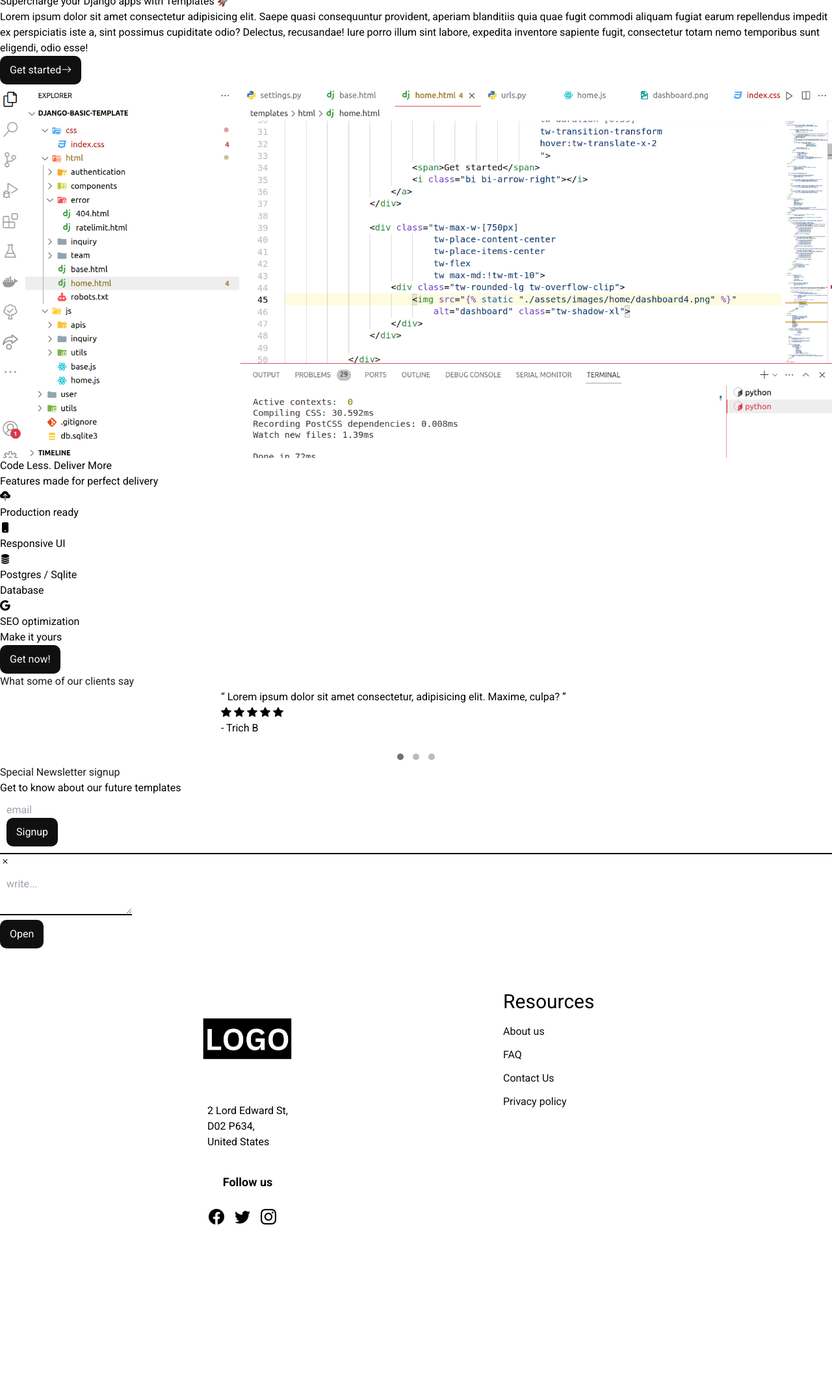
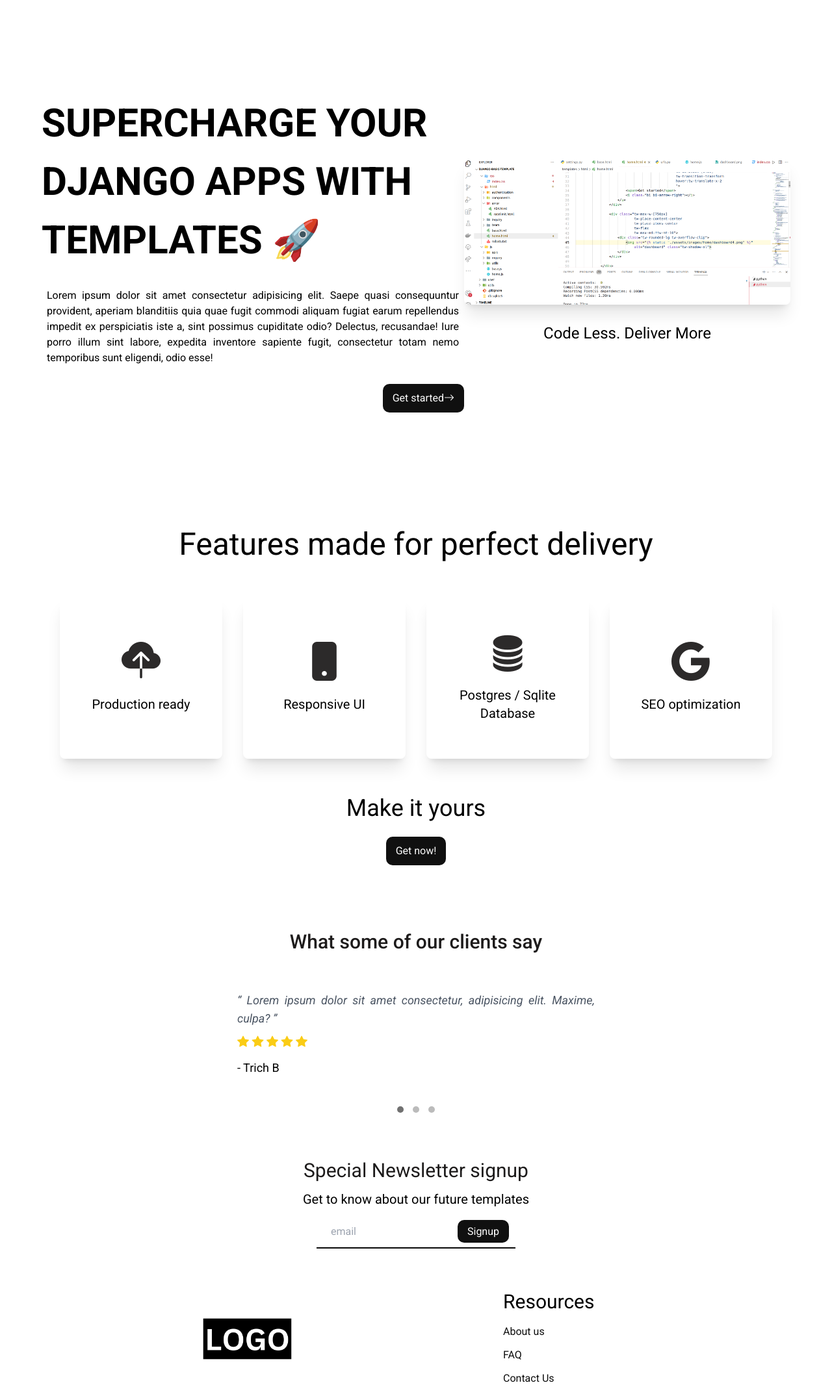
Before and after one commit to wesordonez/web-dev-template, a Django app: page / in a window 1280 px wide. Shown: the part 60-2209 px from the top of the page at 65% size. Before the commit the page ends 1945 px from the top, so only its background shows below. Run offline with Django 4.2, Linux system fonts and the light colour scheme; parts of the project's set-up code (start-up, migrations or seed data) failed here and were passed over; some libraries are stand-ins or nearby versions; some web fonts are replaced.

Commit message:
removed tw- prefix in home.html

```diff
--- a/styling/static/css/dist/styles.css
+++ b/styling/static/css/dist/styles.css
@@ -675,6 +687,30 @@ video {
 
 .mt-auto {
   margin-top: auto;
+}
+
+.ml-auto {
+  margin-left: auto;
+}
+
+.mt-10 {
+  margin-top: 2.5rem;
+}
+
+.mt-2 {
+  margin-top: 0.5rem;
+}
+
+.mt-4 {
+  margin-top: 1rem;
+}
+
+.mt-5 {
+  margin-top: 1.25rem;
+}
+
+.mt-\[5\%\] {
+  margin-top: 5%;
 }
 
 .block {
@@ -730,8 +766,32 @@ video {
   height: max-content;
 }
 
+.h-\[150px\] {
+  height: 150px;
+}
+
+.h-\[250px\] {
+  height: 250px;
+}
+
+.h-\[35px\] {
+  height: 35px;
+}
+
+.max-h-\[150px\] {
+  max-height: 150px;
+}
+
+.max-h-\[450px\] {
+  max-height: 450px;
+}
+
 .min-h-\[100vh\] {
   min-height: 100vh;
+}
+
+.min-h-\[50px\] {
+  min-height: 50px;
 }
 
 .w-\[250px\] {
@@ -755,8 +815,32 @@ video {
   width: max-content;
 }
 
+.w-\[450px\] {
+  width: 450px;
+}
+
+.min-w-\[550px\] {
+  min-width: 550px;
+}
+
 .max-w-\[150px\] {
   max-width: 150px;
+}
+
+.max-w-\[100vw\] {
+  max-width: 100vw;
+}
+
+.max-w-\[550px\] {
+  max-width: 550px;
+}
+
+.max-w-\[650px\] {
+  max-width: 650px;
+}
+
+.max-w-\[750px\] {
+  max-width: 750px;
 }
 
 .border-collapse {
@@ -778,6 +875,10 @@ video {
 
 .flex-col {
   flex-direction: column;
+}
+
+.place-content-center {
+  place-content: center;
 }
 
 .place-content-around {
@@ -798,6 +899,10 @@ video {
 
 .justify-center {
   justify-content: center;
+}
+
+.justify-around {
+  justify-content: space-around;
 }
 
 .gap-1 {
@@ -824,8 +929,40 @@ video {
   gap: 20px;
 }
 
+.gap-2 {
+  gap: 0.5rem;
+}
+
+.gap-8 {
+  gap: 2rem;
+}
+
+.gap-\[10\%\] {
+  gap: 10%;
+}
+
+.gap-\[5\%\] {
+  gap: 5%;
+}
+
+.overflow-hidden {
+  overflow: hidden;
+}
+
+.overflow-clip {
+  overflow: clip;
+}
+
 .rounded-md {
   border-radius: 0.375rem;
+}
+
+.rounded-lg {
+  border-radius: 0.5rem;
+}
+
+.rounded-xl {
+  border-radius: 0.75rem;
 }
 
 .border {
@@ -856,6 +993,10 @@ video {
   background-color: rgb(255 255 255 / var(--tw-bg-opacity, 1));
 }
 
+.bg-transparent {
+  background-color: transparent;
+}
+
 .object-contain {
   -o-object-fit: contain;
      object-fit: contain;
@@ -873,6 +1014,18 @@ video {
   padding: 5%;
 }
 
+.p-3 {
+  padding: 0.75rem;
+}
+
+.p-4 {
+  padding: 1rem;
+}
+
+.p-6 {
+  padding: 1.5rem;
+}
+
 .px-4 {
   padding-left: 1rem;
   padding-right: 1rem;
@@ -883,8 +1036,17 @@ video {
   padding-right: 10%;
 }
 
+.px-3 {
+  padding-left: 0.75rem;
+  padding-right: 0.75rem;
+}
+
 .text-center {
   text-align: center;
+}
+
+.text-justify {
+  text-align: justify;
 }
 
 .font-serif {
@@ -921,8 +1083,39 @@ video {
   line-height: 1.75rem;
 }
 
+.text-4xl {
+  font-size: 2.25rem;
+  line-height: 2.5rem;
+}
+
+.text-6xl {
+  font-size: 3.75rem;
+  line-height: 1;
+}
+
+.text-sm {
+  font-size: 0.875rem;
+  line-height: 1.25rem;
+}
+
 .font-semibold {
   font-weight: 600;
+}
+
+.font-medium {
+  font-weight: 500;
+}
+
+.font-normal {
+  font-weight: 400;
+}
+
+.uppercase {
+  text-transform: uppercase;
+}
+
+.italic {
+  font-style: italic;
 }
 
 .leading-normal {
@@ -943,8 +1136,40 @@ video {
   color: rgb(255 255 255 / var(--tw-text-opacity, 1));
 }
 
+.text-\[\#2c2a2a\] {
+  --tw-text-opacity: 1;
+  color: rgb(44 42 42 / var(--tw-text-opacity, 1));
+}
+
+.text-gray-600 {
+  --tw-text-opacity: 1;
+  color: rgb(75 85 99 / var(--tw-text-opacity, 1));
+}
+
+.text-yellow-400 {
+  --tw-text-opacity: 1;
+  color: rgb(250 204 21 / var(--tw-text-opacity, 1));
+}
+
 .opacity-100 {
   opacity: 1;
+}
+
+.shadow-2xl {
+  --tw-shadow: 0 25px 50px -12px rgb(0 0 0 / 0.25);
+  --tw-shadow-colored: 0 25px 50px -12px var(--tw-shadow-color);
+  box-shadow: var(--tw-ring-offset-shadow, 0 0 #0000), var(--tw-ring-shadow, 0 0 #0000), var(--tw-shadow);
+}
+
+.shadow-xl {
+  --tw-shadow: 0 20px 25px -5px rgb(0 0 0 / 0.1), 0 8px 10px -6px rgb(0 0 0 / 0.1);
+  --tw-shadow-colored: 0 20px 25px -5px var(--tw-shadow-color), 0 8px 10px -6px var(--tw-shadow-color);
+  box-shadow: var(--tw-ring-offset-shadow, 0 0 #0000), var(--tw-ring-shadow, 0 0 #0000), var(--tw-shadow);
+}
+
+.outline-none {
+  outline: 2px solid transparent;
+  outline-offset: 2px;
 }
 
 .filter {
@@ -957,12 +1182,29 @@ video {
   transition-duration: 150ms;
 }
 
+.transition-transform {
+  transition-property: transform;
+  transition-timing-function: cubic-bezier(0.4, 0, 0.2, 1);
+  transition-duration: 150ms;
+}
+
 .duration-\[0\.3s\] {
   transition-duration: 0.3s;
 }
 
 .ease-in-out {
   transition-timing-function: cubic-bezier(0.4, 0, 0.2, 1);
+}
+
+.hover\:translate-x-2:hover {
+  --tw-translate-x: 0.5rem;
+  transform: translate(var(--tw-translate-x), var(--tw-translate-y)) rotate(var(--tw-rotate)) skewX(var(--tw-skew-x)) skewY(var(--tw-skew-y)) scaleX(var(--tw-scale-x)) scaleY(var(--tw-scale-y));
+}
+
+.hover\:scale-\[1\.05\]:hover {
+  --tw-scale-x: 1.05;
+  --tw-scale-y: 1.05;
+  transform: translate(var(--tw-translate-x), var(--tw-translate-y)) rotate(var(--tw-rotate)) skewX(var(--tw-skew-x)) skewY(var(--tw-skew-y)) scaleX(var(--tw-scale-x)) scaleY(var(--tw-scale-y));
 }
 
 @media not all and (min-width: 1024px) {
--- a/templates/html/home.html
+++ b/templates/html/home.html
@@ -5,47 +5,47 @@
 
 {% block content %}
 
-    <section class="tw-w-full tw-min-h-[100vh]  tw-max-w-[100vw]
-                        tw-flex tw-flex-col tw-overflow-hidden tw-relative"
+    <section class="w-full min-h-[100vh]  max-w-[100vw]
+                        flex flex-col overflow-hidden relative"
                         id="hero-section"
                         >
 
-            <div class="tw-w-full tw-h-full tw-p-[5%]
-                        tw-place-content-center tw-min-h-[100vh]
-                        tw-justify-around tw-place-items-center
-                        tw-flex max-lg:tw-flex-col">
+            <div class="w-full h-full p-[5%]
+                        place-content-center min-h-[100vh]
+                        justify-around place-items-center
+                        flex max-lg:flex-col">
 
-                <div class="tw-flex tw-flex-col tw-place-content-center tw-max-w-[650px] tw-min-w-[550px]
-                            max-md:tw-min-w-[300px]">
-                    <h1 class="tw-text-6xl tw-font-semibold tw-uppercase
-                            tw-leading-normal max-md:tw-text-5xl max-md:tw-leading-[70px]">
+                <div class="flex flex-col place-content-center max-w-[650px] min-w-[550px]
+                            max-md:min-w-[300px]">
+                    <h1 class="text-6xl font-semibold uppercase
+                            leading-normal max-md:text-5xl max-md:leading-[70px]">
                         Supercharge your Django
                         apps with Templates 🚀
                     </h1>
-                    <div class="tw-mt-5 tw-p-2 tw-text-justify max-md:tw-max-w-full">
+                    <div class="mt-5 p-2 text-justify max-md:max-w-full">
                         Lorem ipsum dolor sit amet consectetur adipisicing elit. Saepe quasi consequuntur provident, aperiam blanditiis quia quae fugit commodi aliquam fugiat earum repellendus impedit ex perspiciatis iste a, sint possimus cupiditate odio? Delectus, recusandae! Iure porro illum sint labore, expedita inventore sapiente fugit, consectetur totam nemo temporibus sunt eligendi, odio esse!
                     </div>
 
                     <a href="https://github.com/PaulleDemon/Django-website-template"
-                                        class="btn tw-mt-5 tw-ml-auto
-                                                tw-duration-[0.3s]
-                                                tw-transition-transform
-                                                hover:tw-translate-x-2
+                                        class="btn mt-5 ml-auto
+                                                duration-[0.3s]
+                                                transition-transform
+                                                hover:translate-x-2
                                                 ">
                         <span>Get started</span>
                         <i class="bi bi-arrow-right"></i>
                     </a>
                 </div>
 
-                <div class="tw-max-w-[750px]
-                            tw-place-content-center
-                            tw-place-items-center
-                            tw max-md:!tw-mt-10">
-                    <div class="tw-rounded-lg tw-overflow-clip tw-shadow-xl ">
+                <div class="max-w-[750px]
+                            place-content-center
+                            place-items-center
+                            tw max-md:!mt-10">
+                    <div class="rounded-lg overflow-clip shadow-xl ">
                         <img src="{% static './assets/images/home/dashboard.png' %}"
-                                alt="dashboard" class="tw-w-full tw-h-full">
+                                alt="dashboard" class="w-full h-full">
                     </div>
-                    <div class="tw-mt-5 tw-p-2 tw-text-justify tw-text-2xl">
+                    <div class="mt-5 p-2 text-justify text-2xl">
                         Code Less. Deliver More
                     </div>
                 </div>
@@ -55,82 +55,82 @@
     </section>
 
 
-    <section class="tw-w-full  tw-max-w-[100vw]
-                    tw-flex tw-flex-col tw-overflow-hidden tw-relative
-                    tw-place-items-center
-                    tw-place-content-center
-                    tw-p-6
+    <section class="w-full  max-w-[100vw]
+                    flex flex-col overflow-hidden relative
+                    place-items-center
+                    place-content-center
+                    p-6
                     "
                     >
 
-        <h2 class="tw-text-5xl max-md:tw-text-3xl">Features made for perfect delivery</h2>
+        <h2 class="text-5xl max-md:text-3xl">Features made for perfect delivery</h2>
 
-        <div class="tw-flex max-lg:tw-flex-col tw-w-full tw-gap-8
-                    tw-place-content-center tw-mt-10 tw-p-4
-                    tw-place-items-center
+        <div class="flex max-lg:flex-col w-full gap-8
+                    place-content-center mt-10 p-4
+                    place-items-center
                     ">
 
-            <div class="tw-w-[250px] tw-h-[250px]
-                        tw-flex tw-flex-col tw-shadow-xl
-                        tw-rounded-lg
-                        tw-place-content-center tw-place-items-center
+            <div class="w-[250px] h-[250px]
+                        flex flex-col shadow-xl
+                        rounded-lg
+                        place-content-center place-items-center
                         ">
                 <i class="bi bi-cloud-upload-fill
-                            tw-text-[#2c2a2a]
-                            tw-text-6xl"></i>
-                <h3 class="tw-text-xl tw-mt-5">Production ready</h2>
+                            text-[#2c2a2a]
+                            text-6xl"></i>
+                <h3 class="text-xl mt-5">Production ready</h2>
             </div>
-            <div class="tw-w-[250px] tw-h-[250px]
-                        tw-flex tw-flex-col tw-shadow-xl
-                        tw-rounded-lg
-                        tw-place-content-center tw-place-items-center
+            <div class="w-[250px] h-[250px]
+                        flex flex-col shadow-xl
+                        rounded-lg
+                        place-content-center place-items-center
                         ">
                 <i class="bi bi-phone-fill
-                        tw-text-[#2c2a2a]
-                            tw-text-6xl"></i>
-                <h3 class="tw-text-xl tw-text-center tw-mt-5">Responsive UI</h2>
+                        text-[#2c2a2a]
+                            text-6xl"></i>
+                <h3 class="text-xl text-center mt-5">Responsive UI</h2>
             </div>
-            <div class="tw-w-[250px] tw-h-[250px]
-                        tw-flex tw-flex-col tw-shadow-xl
-                        tw-rounded-lg
-                        tw-place-content-center tw-place-items-center
+            <div class="w-[250px] h-[250px]
+                        flex flex-col shadow-xl
+                        rounded-lg
+                        place-content-center place-items-center
                         ">
                 <i class="bi bi-database-fill
-                        tw-text-[#2c2a2a]
-                            tw-text-6xl"></i>
-                <h3 class="tw-text-xl tw-text-center tw-mt-5">
+                        text-[#2c2a2a]
+                            text-6xl"></i>
+                <h3 class="text-xl text-center mt-5">
                     Postgres / Sqlite <br> Database
                 </h2>
             </div>
 
-            <div class="tw-w-[250px] tw-h-[250px]
-                        tw-flex tw-flex-col tw-shadow-xl
-                        tw-rounded-lg
-                        tw-place-content-center tw-place-items-center
+            <div class="w-[250px] h-[250px]
+                        flex flex-col shadow-xl
+                        rounded-lg
+                        place-content-center place-items-center
                         ">
                 <i class="bi bi-google
-                        tw-text-[#2c2a2a]
-                            tw-text-6xl"></i>
-                <h3 class="tw-text-xl tw-text-center tw-mt-5">SEO optimization</h2>
+                        text-[#2c2a2a]
+                            text-6xl"></i>
+                <h3 class="text-xl text-center mt-5">SEO optimization</h2>
             </div>
 
         </div>
 
     </section>
 
-    <section class="tw-w-full tw-flex
-                    tw-place-content-center
-                    tw-px-[10%]
-                    tw-p-4
-                    tw-gap-[10%]
-                    tw-place-items-center
-                    max-md:tw-flex-col
-                    tw-overflow-hidden
+    <section class="w-full flex
+                    place-content-center
+                    px-[10%]
+                    p-4
+                    gap-[10%]
+                    place-items-center
+                    max-md:flex-col
+                    overflow-hidden
                     "
                     >
-        <div class="tw-flex tw-flex-col tw-place-items-center tw-gap-2">
-            <h3 class="tw-text-4xl max-md:tw-text-3xl">Make it yours</h3>
-            <a class="btn tw-mt-4 tw-rounded-xl hover:tw-scale-[1.05] tw-duration-[0.3s]"
+        <div class="flex flex-col place-items-center gap-2">
+            <h3 class="text-4xl max-md:text-3xl">Make it yours</h3>
+            <a class="btn mt-4 rounded-xl hover:scale-[1.05] duration-[0.3s]"
                 href="https://github.com/PaulleDemon/Django-website-template"
             >
                 Get now!
@@ -138,64 +138,64 @@
         </div>
     </section>
 
-    <section class="tw-mt-5 tw-w-full tw-flex tw-flex-col tw-p-[5%]
-                     tw-place-items-center">
+    <section class="mt-5 w-full flex flex-col p-[5%]
+                     place-items-center">
 
-        <h2 class="tw-text-3xl max-md:tw-text-xl primary-text-color tw-font-medium">
+        <h2 class="text-3xl max-md:text-xl primary-text-color font-medium">
             What some of our clients say
         </h2>
 
-        <div class="tw-mt-[5%] tw-flex tw-w-full tw-place-content-center tw-gap-[5%]">
+        <div class="mt-[5%] flex w-full place-content-center gap-[5%]">
 
-            <div class="review-container tw-flex tw-flex-col">
-                <div class="tw-flex tw-h-[150px] tw-max-w-[550px]">
-                    <div class="slides fade tw-text-lg max-md:tw-text-base tw-text-justify">
-                        <q class="tw-italic tw-text-gray-600">
+            <div class="review-container flex flex-col">
+                <div class="flex h-[150px] max-w-[550px]">
+                    <div class="slides fade text-lg max-md:text-base text-justify">
+                        <q class="italic text-gray-600">
                             Lorem ipsum dolor sit amet consectetur, adipisicing elit. Maxime, culpa?
                         </q>
-                        <div class="tw-mt-2 tw-text-yellow-400">
+                        <div class="mt-2 text-yellow-400">
                             <i class="bi bi-star-fill"></i>
                             <i class="bi bi-star-fill"></i>
                             <i class="bi bi-star-fill"></i>
                             <i class="bi bi-star-fill"></i>
                             <i class="bi bi-star-fill"></i>
                         </div>
-                        <p class="tw-mt-3">- Trich B</p>
+                        <p class="mt-3">- Trich B</p>
                     </div>
 
-                    <div class="slides fade tw-text-lg max-md:tw-text-base tw-text-justify">
-                        <q class="tw-italic tw-text-gray-600 ">
+                    <div class="slides fade text-lg max-md:text-base text-justify">
+                        <q class="italic text-gray-600 ">
                             Lorem ipsum dolor, sit amet consectetur adipisicing elit. Amet aspernatur optio deleniti soluta atque esse explicabo suscipit totam repudiandae voluptate.
                         </q>
-                        <div class="tw-mt-2 tw-text-yellow-400">
+                        <div class="mt-2 text-yellow-400">
                             <i class="bi bi-star-fill"></i>
                             <i class="bi bi-star-fill"></i>
                             <i class="bi bi-star-fill"></i>
                             <i class="bi bi-star-fill"></i>
                             <i class="bi bi-star-fill"></i>
                         </div>
-                        <p class="tw-mt-3">- Bára Müllerová</p>
+                        <p class="mt-3">- Bára Müllerová</p>
                     </div>
 
-                    <div class="slides fade tw-text-lg max-md:tw-text-base tw-text-justify">
+                    <div class="slides fade text-lg max-md:text-base text-justify">
 
-                        <q class="tw-italic tw-text-gray-600 ">
+                        <q class="italic text-gray-600 ">
                             Lorem ipsum dolor sit amet consectetur adipisicing elit. Sequi, ad.
                         </q>
-                        <div class="tw-mt-2 tw-text-yellow-400">
+                        <div class="mt-2 text-yellow-400">
                             <i class="bi bi-star-fill"></i>
                             <i class="bi bi-star-fill"></i>
                             <i class="bi bi-star-fill"></i>
                             <i class="bi bi-star-fill"></i>
                             <i class="bi bi-star-fill"></i>
                         </div>
-                        <p class="tw-mt-3">- Matt freeman</p>
+                        <p class="mt-3">- Matt freeman</p>
 
                     </div>
                 </div>
 
                 <!-- Navigation dots -->
-                <div class="dots-container tw-mt-auto">
+                <div class="dots-container mt-auto">
                     <span class="dot"></span>
                     <span class="dot"></span>
                     <span class="dot"></span>
@@ -207,38 +207,38 @@
 
     </section>
 
-    <section class="tw-w-full tw-flex
-                    tw-flex-col
-                    tw-place-content-center
-                    tw-px-[10%]
+    <section class="w-full flex
+                    flex-col
+                    place-content-center
+                    px-[10%]
 
-                    tw-gap-[10%]
-                    tw-place-items-center
+                    gap-[10%]
+                    place-items-center
                     ">
 
-        <div class="tw-w-full tw-place-content-center
-                    tw-flex tw-flex-col tw-gap-3
-                    tw-place-items-center
+        <div class="w-full place-content-center
+                    flex flex-col gap-3
+                    place-items-center
                     ">
 
-            <h2 class="tw-text-3xl max-md:tw-text-2xl primary-text-color">Special Newsletter signup</h2>
-            <h2 class="tw-text-xl max-md:tw-text-lg">Get to know about our future templates</h2>
+            <h2 class="text-3xl max-md:text-2xl primary-text-color">Special Newsletter signup</h2>
+            <h2 class="text-xl max-md:text-lg">Get to know about our future templates</h2>
 
             {% comment %} {% include "html/newsletter/form.html" %} {% endcomment %}
 
-            <div class="input tw-flex tw-h-[50px]  tw-p-2
-                            tw-overflow-hidden tw-place-items-center ">
+            <div class="input flex h-[50px]  p-2
+                            overflow-hidden place-items-center ">
 
-                <input type="email" class="tw-w-full tw-h-full tw-bg-transparent tw-outline-none tw-px-3"
+                <input type="email" class="w-full h-full bg-transparent outline-none px-3"
                         placeholder="email"
                         name="email"
                         required
                     >
 
-                <button class="btn tw-h-[35px]
+                <button class="btn h-[35px]
 
-                            tw-duration-[0.3s]
-                            tw-transition-colors
+                            duration-[0.3s]
+                            transition-colors
                             "
                             type="submit"
                             >
@@ -249,53 +249,53 @@
 
     </section>
 
-    <div class="tw-fixed
-                tw-top-[50%] tw-translate-y-[-50%]
-                tw-left-[50%] tw-translate-x-[-50%]
-                tw-w-[450px] tw-max-h-[450px]
-                max-md:tw-w-[350px]
-                tw-z-40
-                tw-p-3
-                tw-hidden
-                tw-flex
-                tw-flex-col
-                tw-rounded-md
-                tw-shadow-2xl
-                tw-bg-white"
+    <div class="fixed
+                top-[50%] translate-y-[-50%]
+                left-[50%] translate-x-[-50%]
+                w-[450px] max-h-[450px]
+                max-md:w-[350px]
+                z-40
+                p-3
+                hidden
+                flex
+                flex-col
+                rounded-md
+                shadow-2xl
+                bg-white"
                 id="modal"
                 >
         {% comment %} feedback modal {% endcomment %}
-        <div class="tw-w-full tw-relative tw-h-[40px]">
-            <button class="tw-text-4xl
+        <div class="w-full relative h-[40px]">
+            <button class="text-4xl
                             bi bi-x
-                            tw-absolute
-                            tw-right-2
+                            absolute
+                            right-2
                             "
                     id="modal-close"
                             >
         </div>
         </button>
-        <h2 class="tw-text-2xl tw-text-center tw-mt-[5%]"
+        <h2 class="text-2xl text-center mt-[5%]"
                 id="modal-title"></h2>
 
-        <div class="tw-text-base tw-font-normal tw-mt-2"
+        <div class="text-base font-normal mt-2"
                 id="modal-description">
         </div>
 
         <textarea id="modal-input"
                 placeholder="write..."
                 maxlength="2000"
-                class="input tw-w-full
-                        tw-hidden
-                        tw-mt-2
-                        tw-resize-y
-                        tw-text-base
-                        tw-font-normal
-                        tw-min-h-[50px]
-                        tw-max-h-[150px]"></textarea>
+                class="input w-full
+                        hidden
+                        mt-2
+                        resize-y
+                        text-base
+                        font-normal
+                        min-h-[50px]
+                        max-h-[150px]"></textarea>
 
-        <div class="tw-w-full tw-flex tw-place-content-center tw-mt-3">
-            <a href="#" class="btn tw-text-sm tw-cursor-pointer" id="modal-action-btn">
+        <div class="w-full flex place-content-center mt-3">
+            <a href="#" class="btn text-sm cursor-pointer" id="modal-action-btn">
                 Open
             </a>
         </div>
```
Also changed, not shown: other parts of styling/static/css/dist/styles.css (+70 -0 lines).
